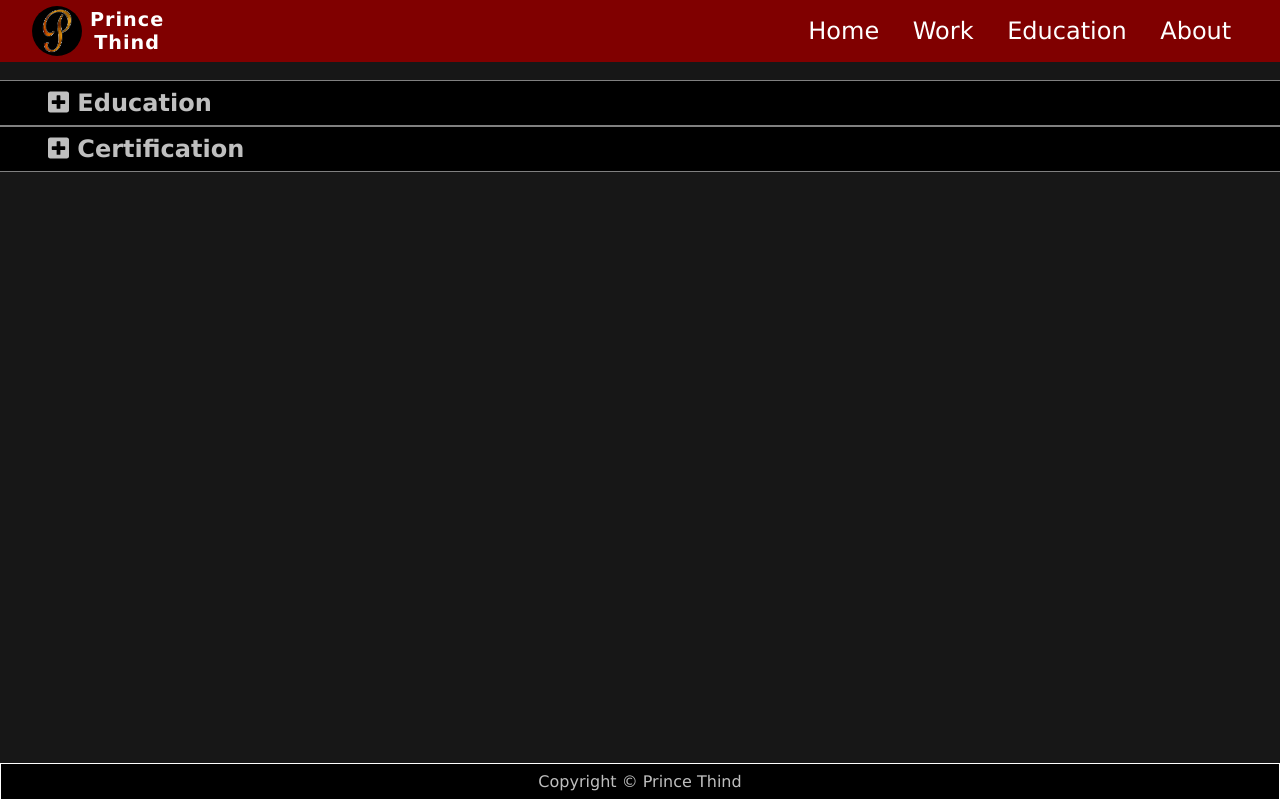
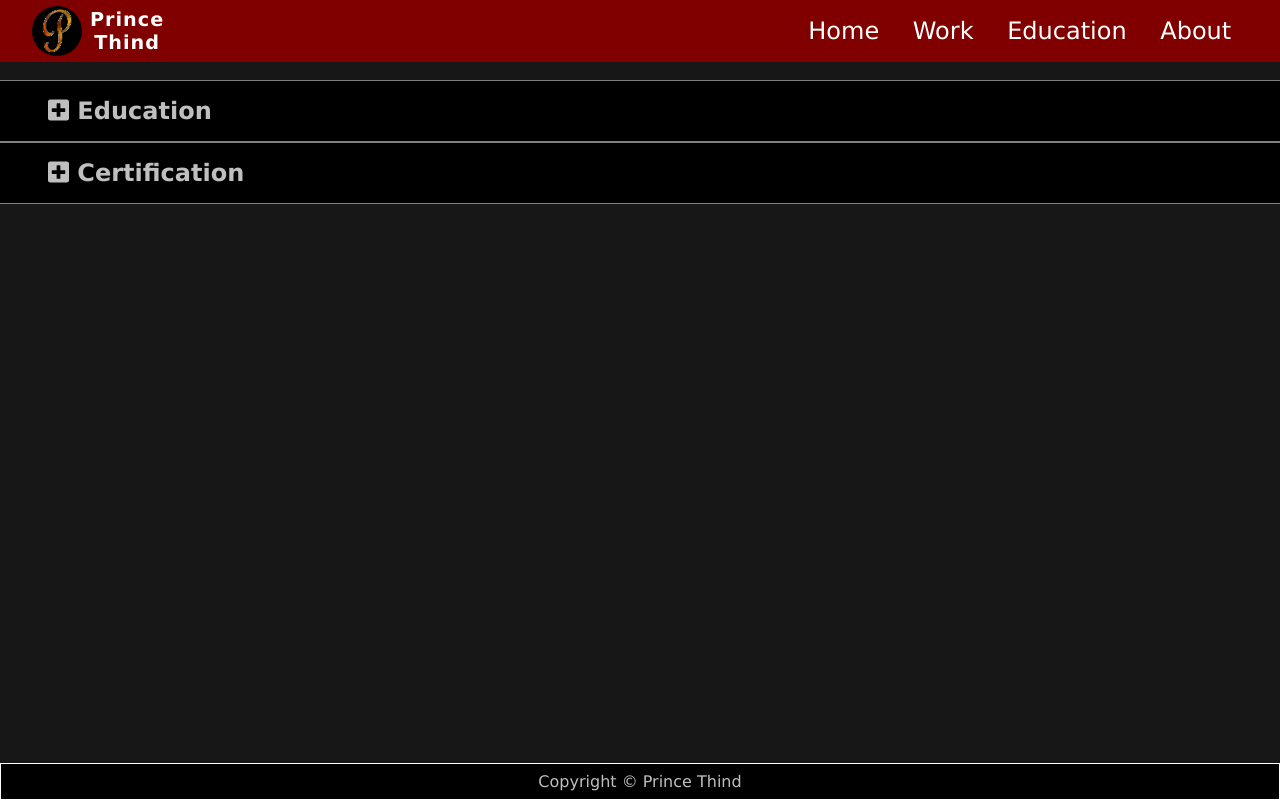
Before and after one commit to prince-thind/prince-thind.github.io, a Next.js app: page /education in a window 1280 px wide. Built offline with nearby package versions, Linux system fonts and the light colour scheme.

Commit message:
update education page collapse bars

```diff
--- a/pages/education.js
+++ b/pages/education.js
@@ -12,7 +12,7 @@ export default function Education() {
         <title>Education</title>
       </Head>
       <section>
-        <CollapseBar topic="Education">
+        <CollapseBar topic="Education" type="big">
           <ul className={styles["education-list"]}>
             {education.map((project) => {
               return (
@@ -51,7 +51,7 @@ export default function Education() {
         </CollapseBar>
       </section>{" "}
       <section>
-        <CollapseBar topic="Certification">
+        <CollapseBar topic="Certification" type="big">
        <Grid type="certification" projects={certification}/>
         </CollapseBar>
       </section>
```
